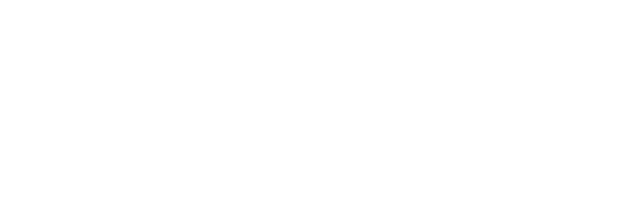
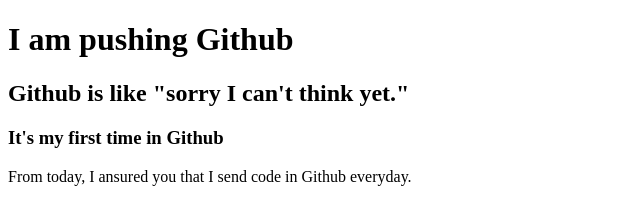
Before and after one commit to faisalkn-71/my-first-repo, a plain HTML site: page index.html in a window 1280 px wide. Shown: the whole page, without its empty margins (0-640 px from the left). Drawn offline with Linux system fonts and the light colour scheme.

Commit message:
second webfile

```diff
--- a/index.html
+++ b/index.html
@@ -7,6 +7,9 @@
     <title>My First Github Repo</title>
 </head>
 <body>
-
+    <h1>I am pushing Github</h1>
+    <h2>Github is like "sorry I can't think yet."  </h2>
+    <h3>It's my first time in Github</h3>
+    <p>From today, I ansured you that I send code in Github everyday.</p>
 </body>
 </html>
```
